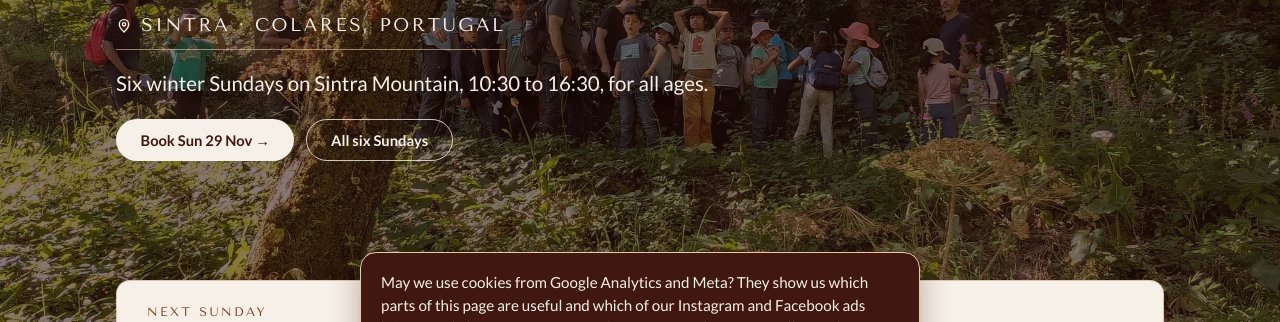
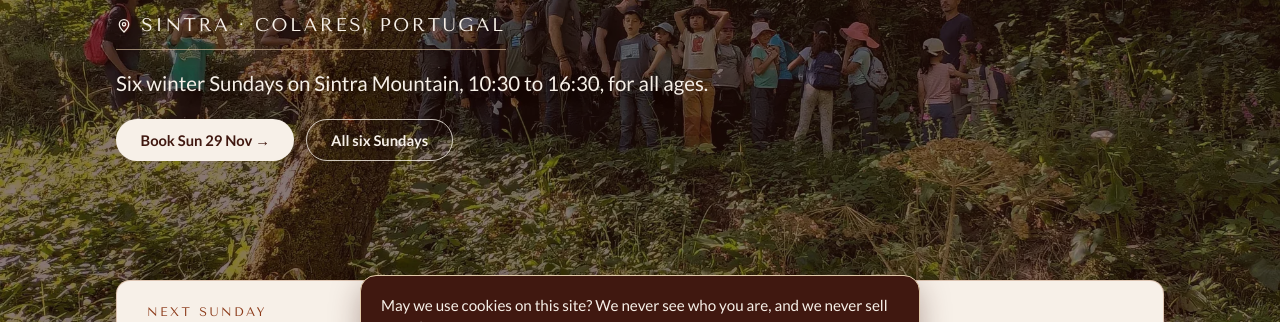
Before and after one commit to kambiumearth/sundays-kambium-earth, a plain HTML site: page index.html in a window 1280 px wide. Shown: the part 372-694 px from the top of the page. Drawn offline with nearby package versions, Linux system fonts and the light colour scheme.

Commit message:
Simplify cookie consent message in index.html

```diff
--- a/index.html
+++ b/index.html
@@ -365,7 +365,7 @@ if(kc==='yes2')kbPixel();
   (function(){var n=document.querySelector('.nav');function f(){n.classList.toggle('stuck',window.scrollY>4)}window.addEventListener('scroll',f,{passive:true});f();})();
 </script>
 <div id="kc-banner" hidden role="dialog" aria-label="Cookie choice" style="position:fixed;left:16px;right:16px;bottom:16px;z-index:100;max-width:560px;margin:0 auto;background:var(--bark);color:var(--parchment);border:1px solid var(--sand);border-radius:16px;padding:18px 20px;box-shadow:0 10px 30px rgba(64,24,16,.35);font-size:.95rem;line-height:1.5">
-  <p style="margin:0 0 12px">May we use cookies from Google Analytics and Meta? They show us which parts of this page are useful and which of our Instagram and Facebook ads bring people here. We never see who you are, and we never sell your data.</p>
+  <p style="margin:0 0 12px">May we use cookies on this site? We never see who you are, and we never sell your data.</p>
   <div class="btns"><button type="button" data-yes class="btn sandbtn" style="cursor:pointer;font-family:inherit">Yes, that's fine</button><button type="button" data-no class="btn ghost" style="cursor:pointer;font-family:inherit;background:none">No thanks</button></div>
 </div>
 <script>
```
